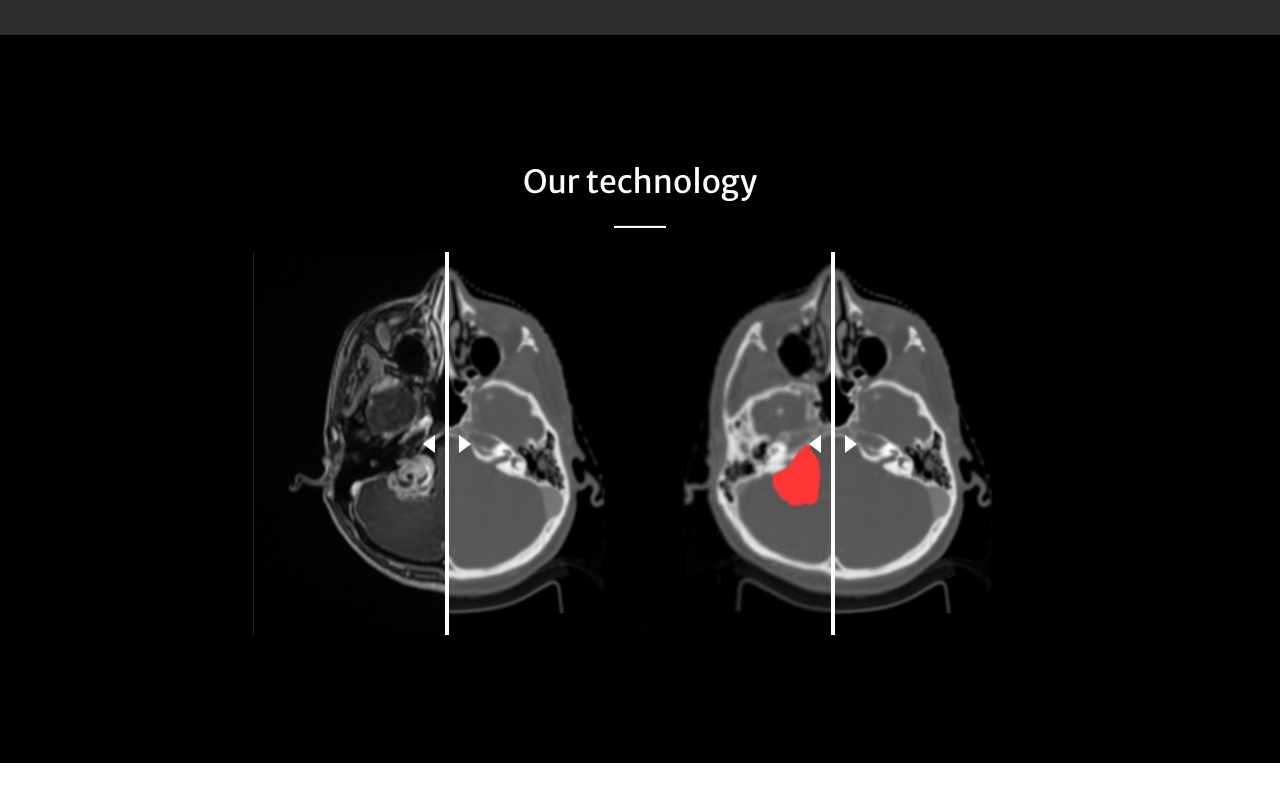
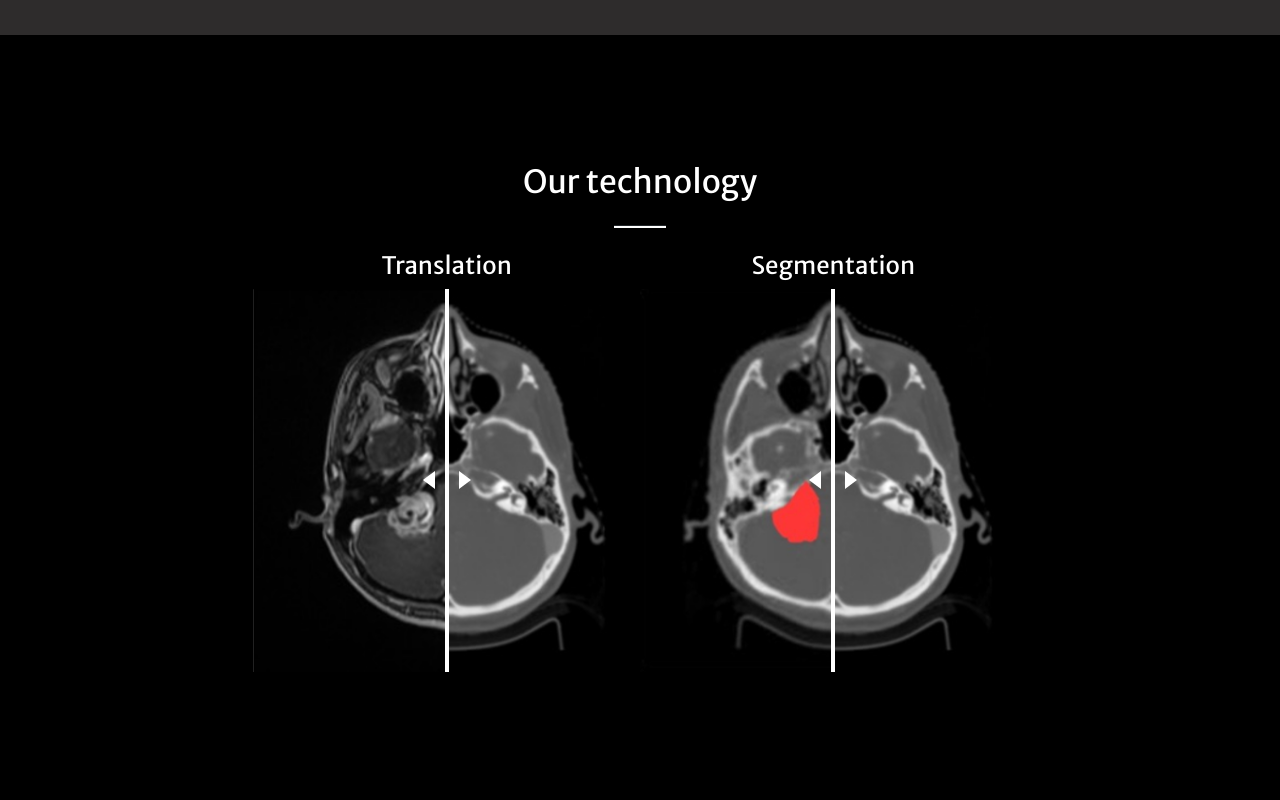
Before and after one commit to jeongeunKim-art/dvat, a website: page startbootstrap-creative-master/dist/index.html in a window 1280 px wide. Shown: the part 1911-2711 px from the top of the page. Before the commit the page ends 2674 px from the top, so only its background shows below. Drawn offline with nearby package versions, Linux system fonts and the light colour scheme; some packages are replaced by stand-ins of ours; a script that the page names is missing.

Commit message:
add: tech name

```diff
--- a/startbootstrap-creative-master/dist/index.html
+++ b/startbootstrap-creative-master/dist/index.html
@@ -84,6 +84,8 @@
                     <h2 class="text-white mt-0">Our technology</h2>
                     <hr class="divider divider-light">
                     <div class="flex-container">
+                        <div>
+                            <h4 class="text-white mt-0">Translation</h2>
                             <div class="flex-item">
                                 <div class="img left"><img src="./assets/img/ct.png" alt=""></div>
                                 <div class="img right resize"><img src="./assets/img/mri.png" alt=""></div>
@@ -92,6 +94,9 @@
                                     <div class="arrow right"></div>
                                 </span>
                             </div>
+                        </div>
+                        <div>
+                            <h4 class="text-white mt-0">Segmentation</h2>
                             <div class="flex-item">
                                 <div class="img left"><img src="./assets/img/ct.png" alt=""></div>
                                 <div class="img right resize"><img src="./assets/img/seg.png" alt=""></div>
@@ -99,6 +104,7 @@
                                     <div class="arrow left"></div>
                                     <div class="arrow right"></div>
                                 </span>
+                            </div>
                         </div>
                     </div>
                 </div>
```
Lines whose indentation alone changed are shown as unchanged.
